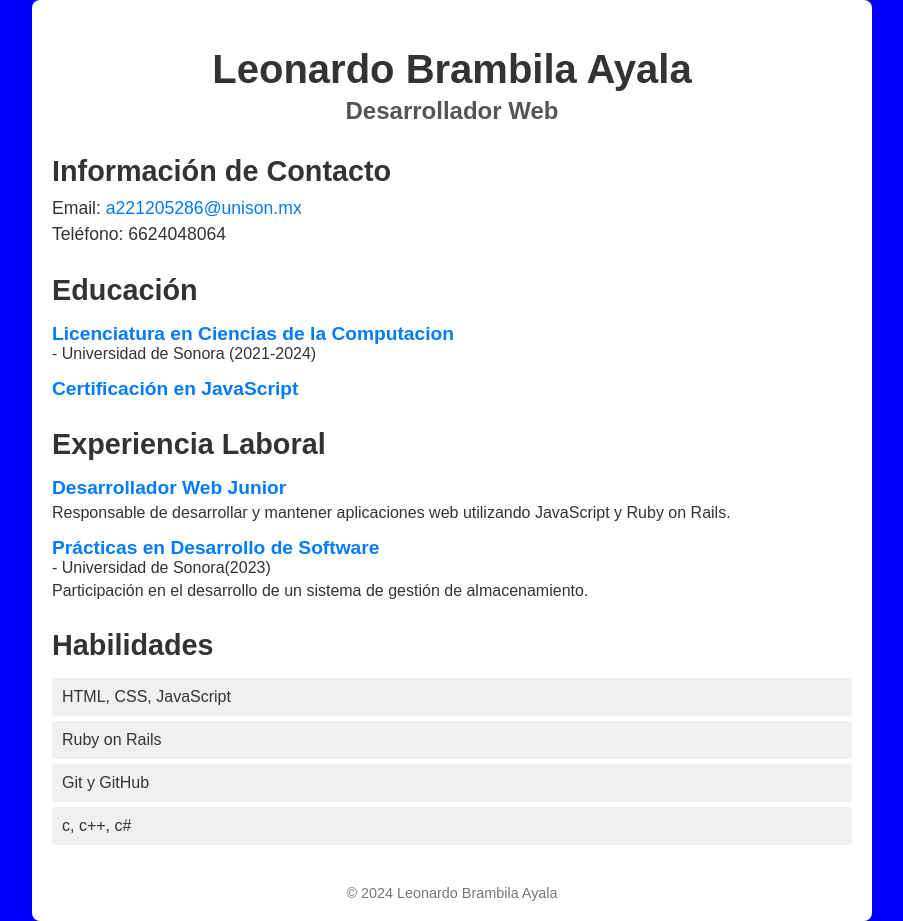
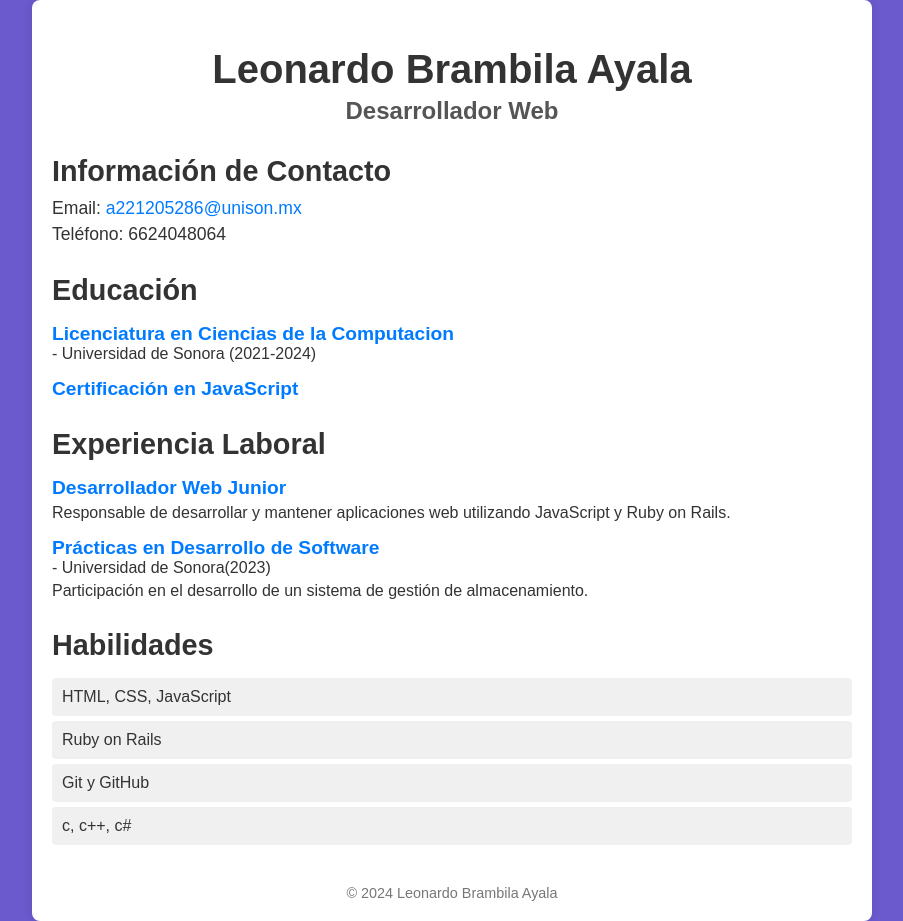
Before and after one commit to LeonardoBrambilaAyala/LeonardoBrambilaAyala.github.io, a Jekyll site: the page built from index.markdown, in a window 1280 px wide. Shown: the whole page, without its empty margins (188-1091 px from the left). Built offline with Jekyll 4.4.1, drawn with Linux system fonts in a browser that asks for light colours.

Commit message:
Cambios de contenido de html

```diff
--- a/_layouts/home.html
+++ b/_layouts/home.html
@@ -10,15 +10,7 @@ title: Curriculum Vitae
     <meta name="viewport" content="width=device-width, initial-scale=1.0">
     <title>Curriculum Vitae</title>
     <link rel="stylesheet" href="{{ '/assets/css/style.css' | relative_url }}">
-    <style>
-	body {
-    	font-family: Arial, sans-serif;
-    	margin: 0;
-    	padding: 0;
-    	background-color: blue;
-    	color: #333;
-	}
-    </style>
+
 </head>
 <body>
 <div class="cv-container">
```
